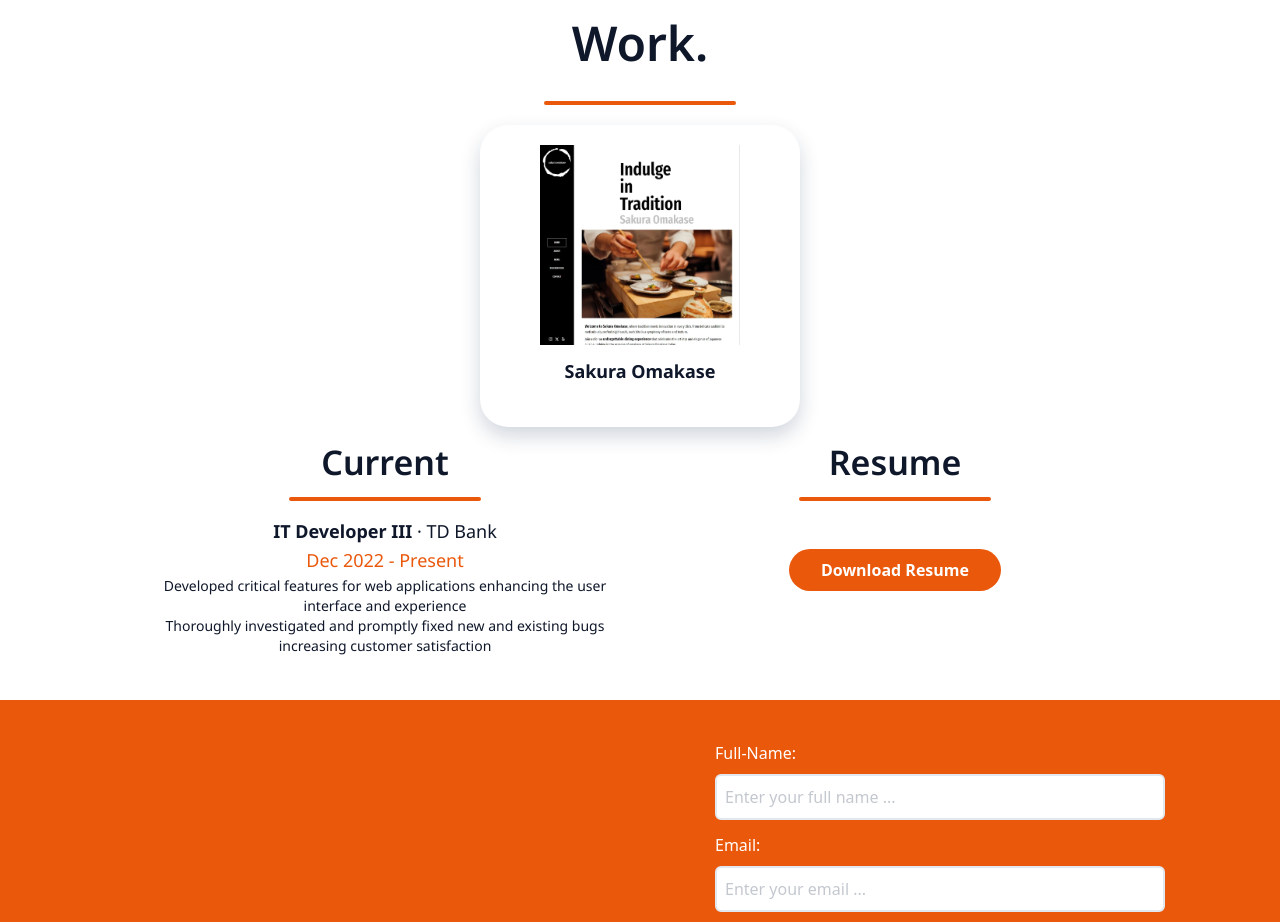
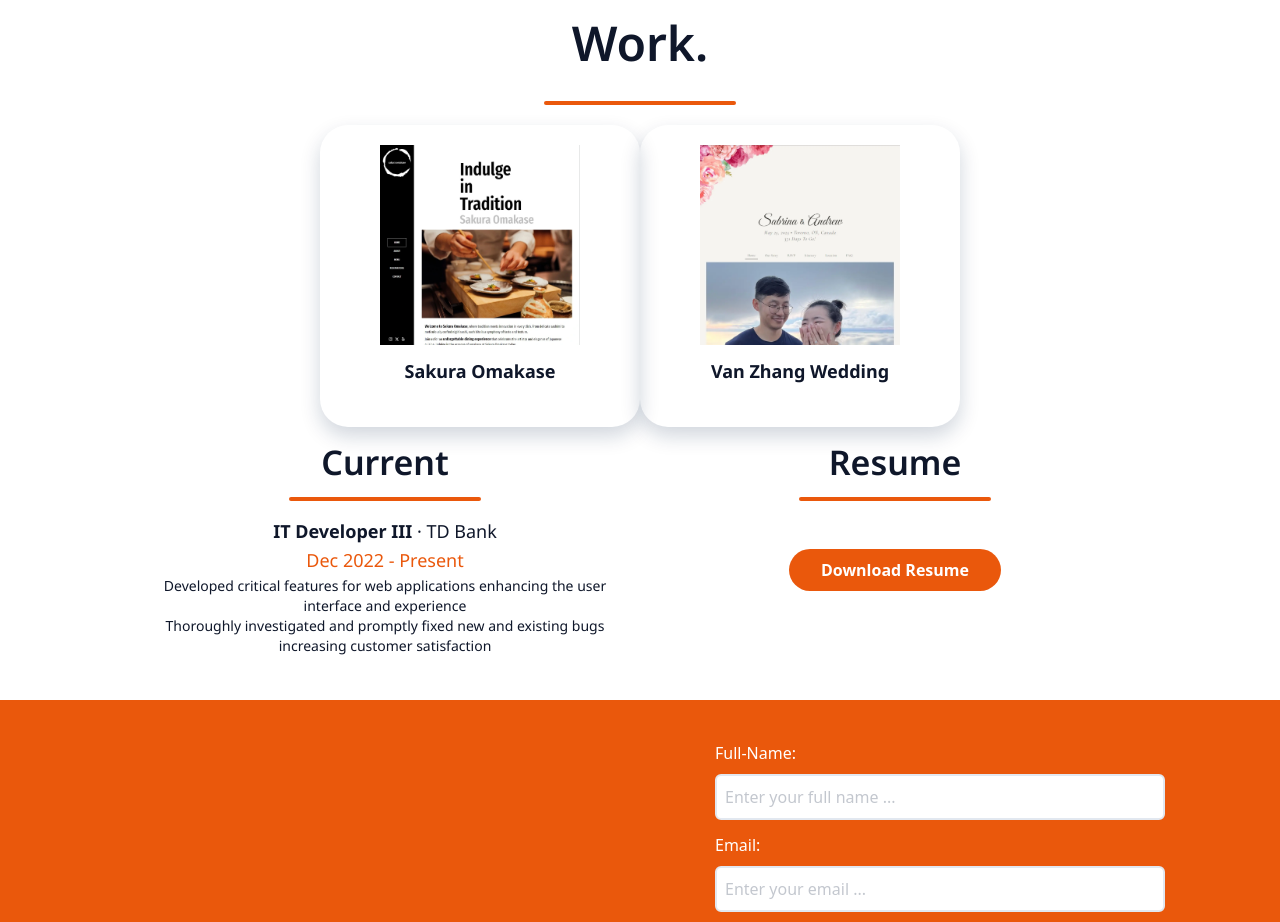
Before and after one commit to avan3/avan3.github.io, a React (Vite) app: page / in a window 1280 px wide. Shown: the part 2040-2962 px from the top of the page. Built offline with nearby package versions, Linux system fonts and the light colour scheme.

Commit message:
added new project to portfolio application

```diff
--- a/src/components/Work.jsx
+++ b/src/components/Work.jsx
@@ -26,6 +26,16 @@ const Work = () => {
                 visually appealing.
                 <br /> Leveraging React and Tailwind CSS
               </p> */}
+            </div>
+          </div>
+          <div className="group flex flex-col gap-3 w-[320px] shadow-[rgba(13,_38,_76,_0.19)_0px_9px_20px] rounded-[1.75rem] pt-[1.21rem] pb-[2.61rem] px-[1.26rem] md:px-[2.06rem]">
+            <a href="https://lively-frangollo-4d8922.netlify.app/">
+              <div className="m-auto flex justify-center items-center w-[200px] h-[200px] bg-vanzhangWedding bg-no-repeat bg-contain group-hover:brightness-85"></div>
+            </a>
+            <div className="basis-1/2">
+              <p className="font-noto_sans font-bold text-lg group-hover:text-orange-600">
+                Van Zhang Wedding
+              </p>
             </div>
           </div>
         </section>
--- a/tailwind.config.cjs
+++ b/tailwind.config.cjs
@@ -24,6 +24,7 @@ module.exports = {
       },
       backgroundImage: {
         sakuraOmakase: "url('/src/assets/sakura_omakase.webp')",
+        vanzhangWedding: "url('/src/assets/wedding_app.webp')",
       },
     },
     screens: {
```
Also changed, not shown: src/assets/wedding_app.webp (added).
